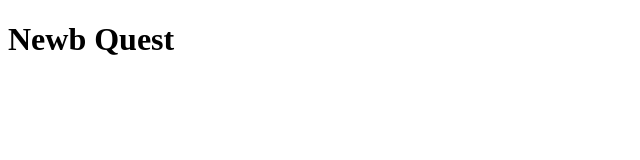
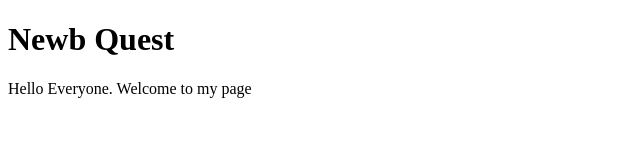
Before and after one commit to nvcoden/learning-git-with-html, a plain HTML site: page Index.html in a window 1280 px wide. Shown: the whole page, without its empty margins (0-640 px from the left). Drawn offline with Linux system fonts and the light colour scheme.

```diff
--- a/Index.html
+++ b/Index.html
@@ -7,6 +7,9 @@
 </head>
 <body>
     <h1>Newb Quest</h1>
+    <p>Hello Everyone.
+        Welcome to my page</p>
+
 
 </body>
 </html>
```
Also changed, not shown: 1 other file.
